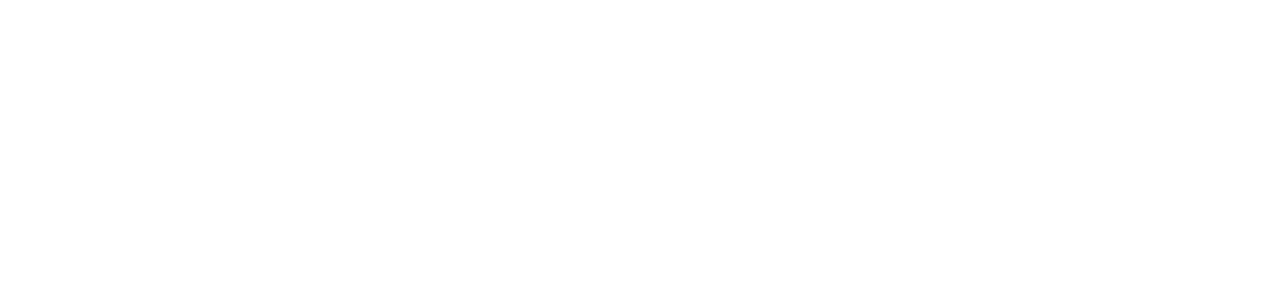
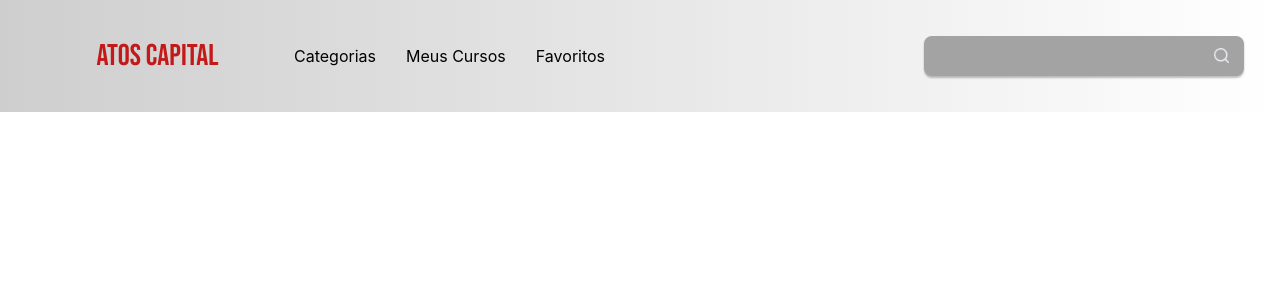
Before and after one commit to ByteCarlos/ato-capital-course-platform, a React (Create React App) app: page /home in a window 1280 px wide. Shown: the top 300 px of the page. Built offline with nearby package versions, Linux system fonts and the light colour scheme.

Commit message:
feat/header-home

```diff
--- a/src/App.js
+++ b/src/App.js
@@ -8,6 +8,7 @@
 import ForgotPassword from './view/pages/ForgotPassword/ForgotPassword';
 import MyStudies from './view/pages/MyStudies/MyStudies';
 import Register from './view/pages/Register/Register';
+import Home from './view/pages/Home/Home';
 
 import './App.css';
 
@@ -34,11 +35,12 @@
     <div className='main-container'>
       <BrowserRouter>
         <Switch>
-          {/* @todo make a home component */}
+          {/* @todo make a main page component */}
           <Route exact path="/" component={Login} />
           <Route path="/login" component={Login} />
           <Route path="/register" component={Register} />
           <Route path="/forgotpassword" component={ForgotPassword} />
+          <Route path="/home" component={Home} />
           <Route path="/personaldata" component={PersonalData} />
           <Route path="/mystudies" component={MyStudies} />
         </Switch>
--- /dev/null
+++ b/src/view/layout/Home/Header/Header.jsx
@@ -0,0 +1,25 @@
+import React from "react";
+import { Link } from "react-router-dom";
+import './style.css';
+import lupa from '../../../../assets/img/lupa.png';
+
+const Header = (props) => {
+    return (
+        <header className="home-header">
+            <div className="left-header-content">
+                <h4 className="business-name">ATOS CAPITAL</h4>
+                <div className="links-container">
+                    <Link to="/home">Categorias</Link>
+                    <Link to="/home">Meus Cursos</Link>
+                    <Link to="/home">Favoritos</Link>
+                </div>
+            </div>
+            <div className="right-header-container">
+                <input type="text" name="search" id="search" />
+                <img src={lupa} alt="ícone de pesquisa"/>
+            </div>
+        </header>
+    );
+}
+
+export default Header;
--- /dev/null
+++ b/src/view/layout/Home/Header/style.css
@@ -0,0 +1,55 @@
+.home-container .home-header {
+    background: linear-gradient(270deg, rgba(217, 217, 217, 0) 0%, rgba(115, 115, 115, 0.35) 100%);
+    display: inline-flex;
+    width: 94.4%;
+    justify-content: space-between;
+    align-items: center;
+}
+
+.home-container .home-header .left-header-content {
+    display: inline-flex;
+    justify-content: flex-start;
+    align-items: center;
+    width: 50%;
+}
+
+.home-container .home-header .left-header-content .business-name {
+    font-family: "Bebas Neue", sans-serif;
+    font-size: 30px;
+    margin-left: 10%;
+    font-weight: 400;
+    font-style: normal;
+    color: #C31919;
+    z-index: 999;
+    margin-right: 10%;
+}
+
+.home-container .home-header .left-header-content .links-container a{
+    margin-inline: 15px;
+    text-decoration: none;
+    color: #000;
+}
+
+.home-container .home-header .right-header-container {
+    width: 50%;
+    text-align: right;
+}
+
+.home-container .home-header .right-header-container input {
+    padding: 10px;
+    height: 20px;
+    width: 300px;
+    border-radius: 8px;
+    border: none;
+    box-shadow: 0px 2px 2px 0px #00000040;
+    background-color: #A3A3A3;
+    color: white;
+}
+
+
+.home-container .home-header .right-header-container img {
+    position: absolute;
+    height: 15px;
+    right: 4%;
+    top: 48px;
+}
--- /dev/null
+++ b/src/view/pages/Home/Home.jsx
@@ -0,0 +1,13 @@
+import React from "react";
+import './style.css';
+import Header from "../../layout/Home/Header/Header";
+
+const Home = (props) => {
+    return (
+        <div className="home-container">
+            <Header />
+        </div>
+    );
+}
+
+export default Home;
```
Also changed, not shown: src/assets/img/lupa.png (added), src/view/pages/Home/style.css (added).
